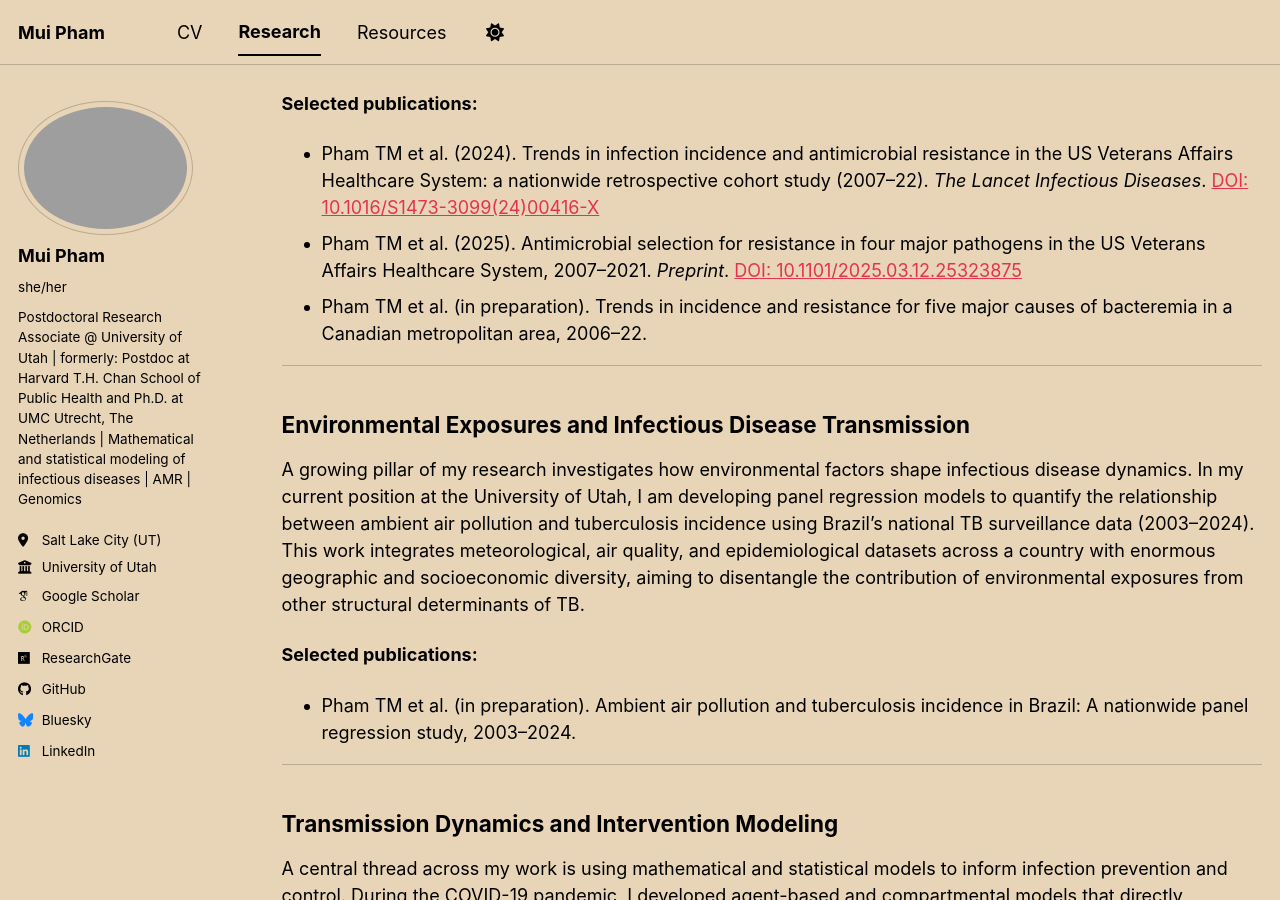
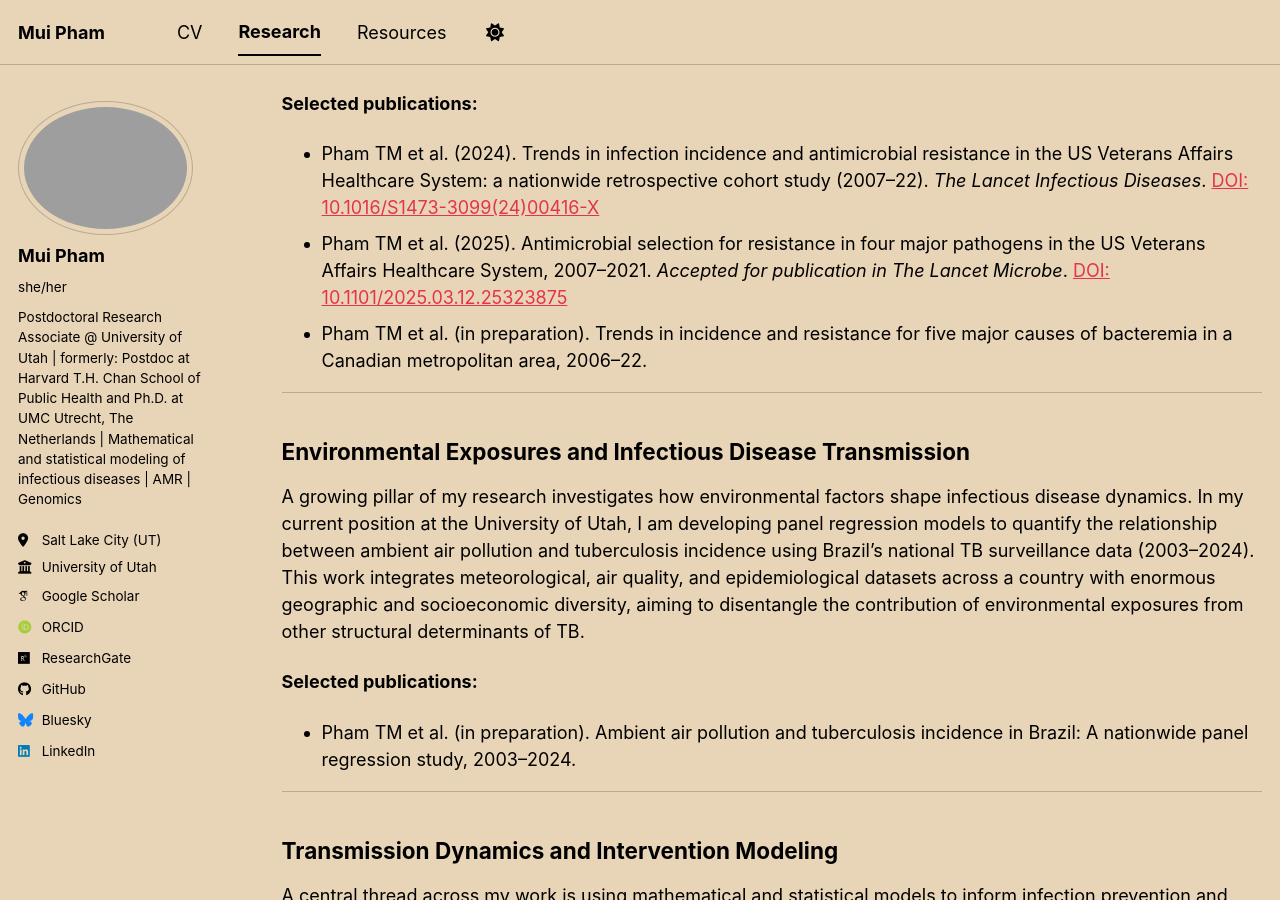
Before and after one commit to tm-pham/tm-pham.github.io, a Jekyll site: the page built from _pages/research.md, in a window 1280 px wide and 900 px high, scrolled down 593 px. Built offline with Jekyll 4.4.1, drawn with Linux system fonts in a browser that asks for light colours; some web fonts are replaced; a script bundle is joined from its source files by our own code; library files that are not in the unit come from our copies.

Commit message:
docs: update publication status for antimicrobial resistance study in research section

```diff
--- a/_pages/research.md
+++ b/_pages/research.md
@@ -24,7 +24,7 @@ Using clinical and genomic data from the US Veterans Affairs Healthcare System (
 **Selected publications:**
 
 - Pham TM et al. (2024). Trends in infection incidence and antimicrobial resistance in the US Veterans Affairs Healthcare System: a nationwide retrospective cohort study (2007–22). *The Lancet Infectious Diseases*. [DOI: 10.1016/S1473-3099(24)00416-X](https://doi.org/10.1016/S1473-3099(24)00416-X)
-- Pham TM et al. (2025). Antimicrobial selection for resistance in four major pathogens in the US Veterans Affairs Healthcare System, 2007–2021. *Preprint*. [DOI: 10.1101/2025.03.12.25323875](https://doi.org/10.1101/2025.03.12.25323875)
+- Pham TM et al. (2025). Antimicrobial selection for resistance in four major pathogens in the US Veterans Affairs Healthcare System, 2007–2021. *Accepted for publication in The Lancet Microbe*. [DOI: 10.1101/2025.03.12.25323875](https://doi.org/10.1101/2025.03.12.25323875)
 - Pham TM et al. (in preparation). Trends in incidence and resistance for five major causes of bacteremia in a Canadian metropolitan area, 2006–22.
 
 ---
```
